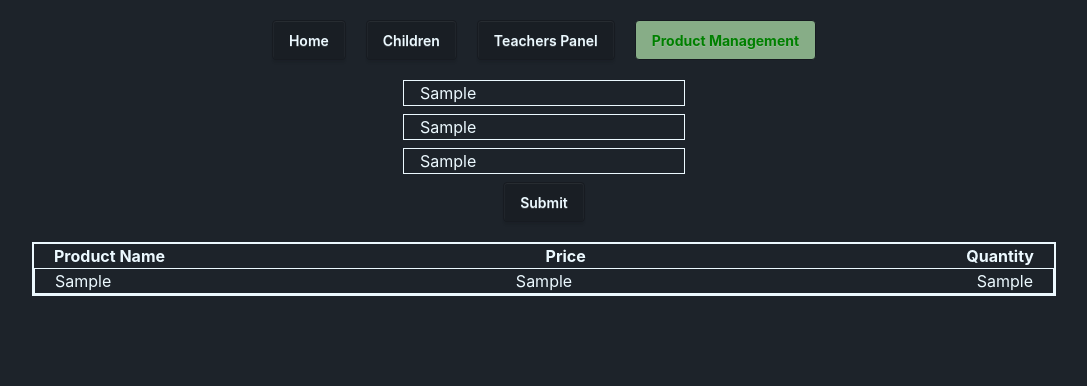
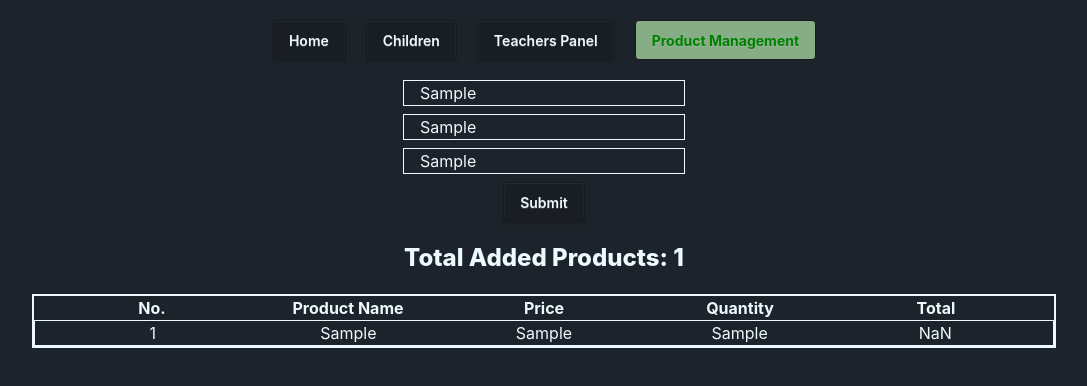
Before and after one commit to naimul0157/react-form-practice, a React (Vite) app: page /product_management in a window 1280 px wide. Both pictures are taken after typing "Sample", "Sample", "Sample" into the empty fields and a click on the input "Submit". Shown: the top 386 px of the page, without its empty margins (96-1183 px from the left). Built offline with nearby package versions, Linux system fonts and the light colour scheme.

Commit message:
productmanagement added

```diff
--- a/src/components/Home/Home.jsx
+++ b/src/components/Home/Home.jsx
@@ -38,7 +38,7 @@ const Home = () => {
                     <p>
                         <small className='text-red-600'>{error}</small>
                     </p>
-                    <input className='btn bg-blue-600 border-none' type="submit" value="Submit" />
+                    <input className='btn bg-blue-600 border-none' type="submit" value="Login" />
                 </div>
             </form>
         </div>
--- a/src/components/ProductManagement/ProductDetails.jsx
+++ b/src/components/ProductManagement/ProductDetails.jsx
@@ -1,13 +1,15 @@
 import React from 'react';
 
-const ProductDetails = ({ product }) => {
+const ProductDetails = ({ product, index }) => {
     const { name, price, quantity } = product;
     return (
         <div>
                 <tr className='flex w-full justify-between px-5 border'>
-                    <td>{name}</td>
-                    <td>{price}</td>
-                    <td>{quantity}</td>
+                    <td className='w-1/5 text-center'>{index + 1}</td>
+                    <td className='w-1/5 text-center'>{name}</td>
+                    <td className='w-1/5 text-center'>{price}</td>
+                    <td className='w-1/5 text-center'>{quantity}</td>
+                    <td className='w-1/5 text-center'>{price * quantity}</td>
                 </tr>
         </div>
     );
--- a/src/components/ProductManagement/ProductForm.jsx
+++ b/src/components/ProductManagement/ProductForm.jsx
@@ -1,26 +1,42 @@
-import React from 'react';
+import React, { useState } from 'react';
 
 const ProductForm = ({handleAddProduct}) => {
-
+    const [error, setError] = useState('');
     const handleSubmit = e=>{
         e.preventDefault();
         const name = e.target.name.value;
         const price = e.target.price.value;
         const quantity = e.target.Quantity.value;
+        if(name.length == 0){
+            setError('Give product name')
+            return
+        }
+        else if (price<0) {
+            setError('Price cannot be negative')
+            return
+        }
+        else if(price == 0){
+            setError('GIve the price plz...');
+            return
+        }
+        else{
+            setError('');
+        }
 
         const productDetail = {
             name,
             price,
             quantity
         }
-        handleAddProduct(productDetail);
+        handleAddProduct(productDetail)
     }
     return (
         <div className='text-center py-5'>
             <form onSubmit={handleSubmit}>
-                <input type="text" placeholder='Product Name' name='name' className='border px-4 mb-2' /><br />
+                <input type="text" placeholder='Product Name' name='name' className='border px-4 mb-2' required/><br />
                 <input type="text" placeholder='Product Price' name='price' className='border px-4 mb-2' /><br />
                 <input type="text" placeholder='Product quantity' name='Quantity' className='border px-4 mb-2' /><br />
+                <p><small className='text-red-600'>{error}</small></p>
                 <input type="submit" value="Submit" className='btn'/>
 
             </form>
--- a/src/components/ProductManagement/ProductTable.jsx
+++ b/src/components/ProductManagement/ProductTable.jsx
@@ -1,21 +1,30 @@
 import React from 'react';
 import ProductDetails from './ProductDetails';
 
-const ProductTable = ({productDetail}) => {
+const ProductTable = ({ productDetail }) => {
 
     return (
-        <div className='w-4/5 mx-auto border-2'>
-          <table className='w-full'>
-                <tr className='flex w-full justify-between px-5'>
-                    <th>Product Name</th>
-                    <th>Price</th>
-                    <th>Quantity</th>
-                </tr>
+        <div>
+            <h1 className='text-center font-extrabold text-2xl mb-5'>
+                Total Added Products: {productDetail.length}
+            </h1>
+            <table className='w-4/5 mx-auto border-2'>
+                <thead>
+                    <tr className='flex w-full justify-between px-5'>
+                        <th className='w-1/5'>No.</th>
+                        <th className='w-1/5'>Product Name</th>
+                        <th className='w-1/5'>Price</th>
+                        <th className='w-1/5'>Quantity</th>
+                        <th className='w-1/5'>Total</th>
+                    </tr>
+                </thead>
+                {
+                    productDetail.map((product, index) => <ProductDetails key={index} index={index} product={product}></ProductDetails>)
+                }
             </table>
-            {
-                productDetail.map(product => <ProductDetails product={product}></ProductDetails>)
-            }
+
         </div>
+
     );
 };
 
```
